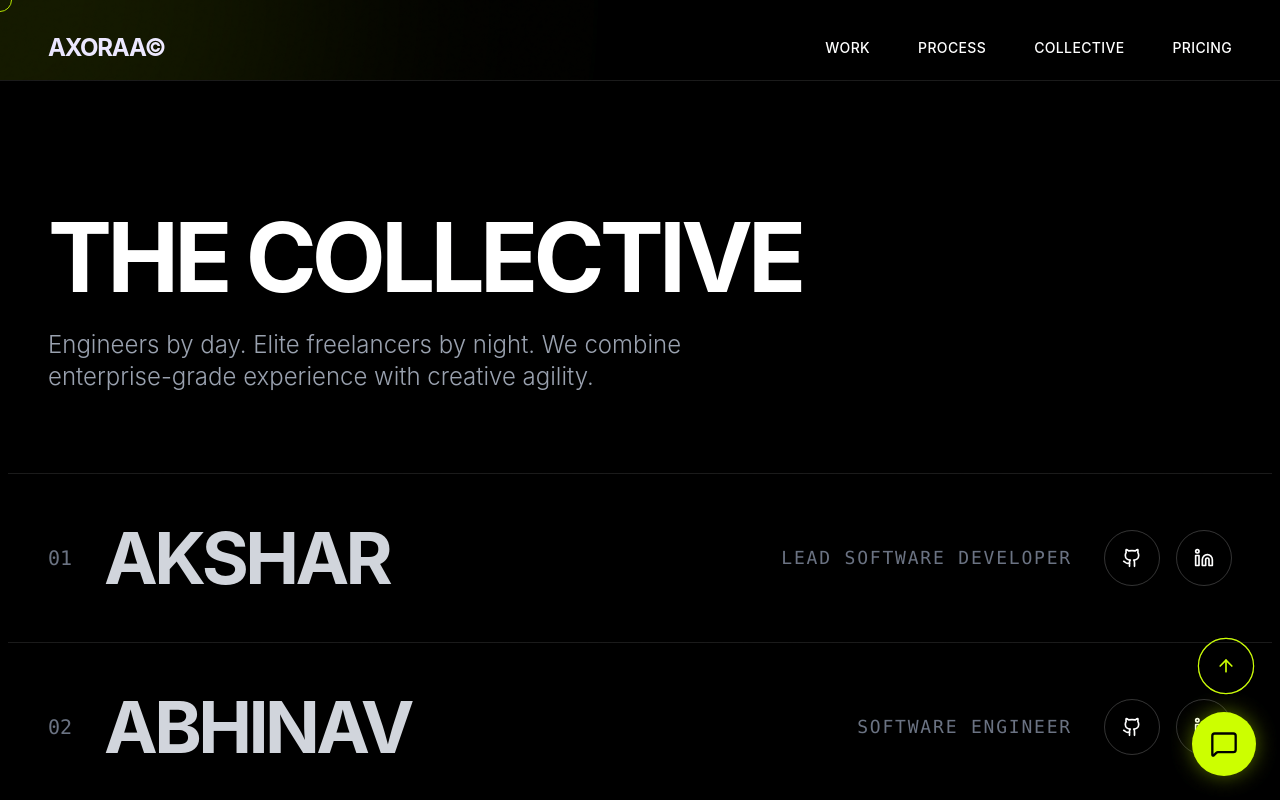
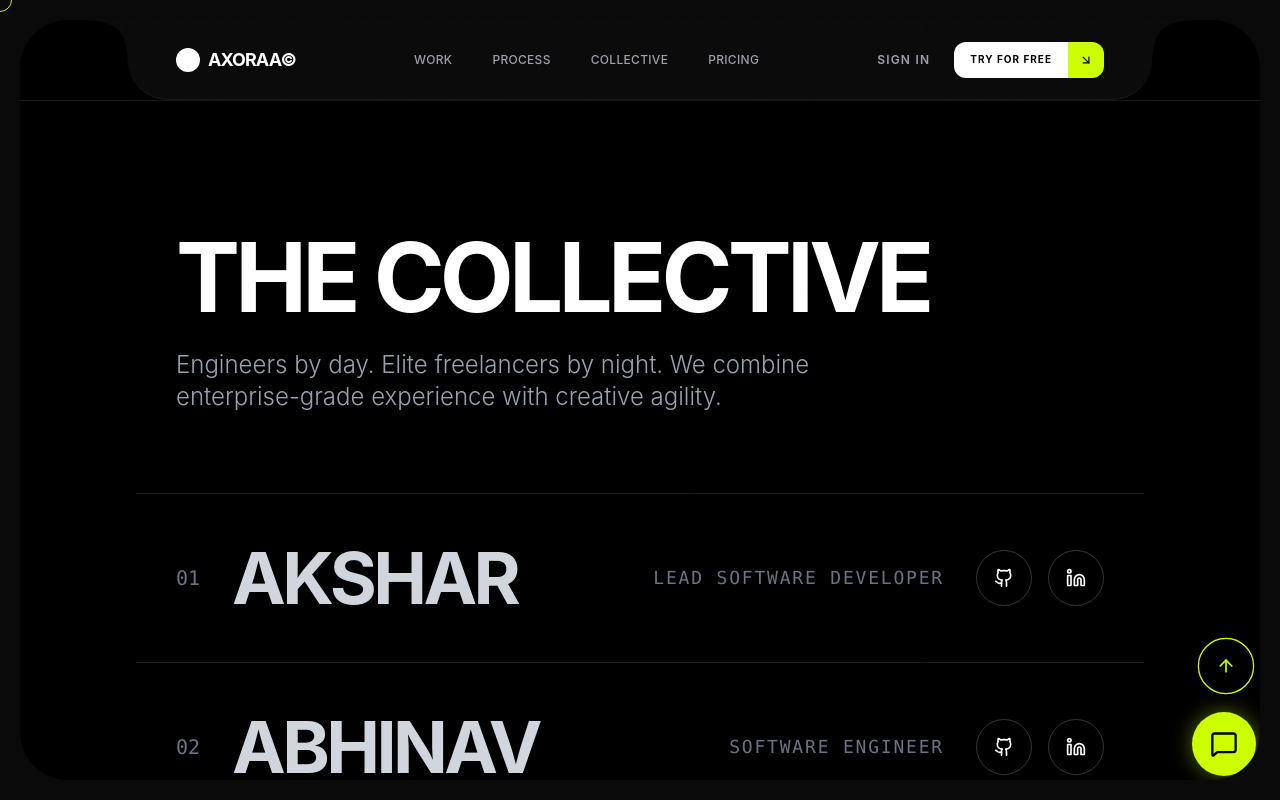
Before and after one commit to aksharkh/main1, a React (Vite) app: page /team in a window 1280 px wide. Shown: the top 800 px of the page. Built offline with nearby package versions, Linux system fonts and the light colour scheme.

Commit message:
corrected the background of the sections

```diff
--- a/src/App.tsx
+++ b/src/App.tsx
@@ -19,6 +19,7 @@ import { Analytics } from '@vercel/analytics/react';
 
 function App() {
   const [loading, setLoading] = useState(true);
+  const [preloaderUnmounted, setPreloaderUnmounted] = useState(false);
 
   // Global Mouse Tracking
   const [mousePosition, setMousePosition] = useState({ x: 0, y: 0 });
@@ -40,33 +41,55 @@ function App() {
   }, []);
 
   return (
-    <div className="min-h-screen bg-black text-white font-sans selection:bg-[#CCFF00] selection:text-black relative overflow-x-hidden">
+    <div className="min-h-screen bg-[#0a0a0a] text-white font-sans selection:bg-[#CCFF00] selection:text-black relative overflow-x-hidden">
       <Analytics />
 
-      <AnimatePresence mode="wait">
+      <AnimatePresence mode="wait" onExitComplete={() => setPreloaderUnmounted(true)}>
         {loading && <Preloader onComplete={() => setLoading(false)} />}
       </AnimatePresence>
 
       <MobileWarning />
 
+      {/* Screen Edge Bezel Frames */}
+      <div className="fixed top-0 left-0 right-0 h-3 md:h-5 bg-[#0a0a0a] z-[100] pointer-events-none" />
+      <div className="fixed bottom-0 left-0 right-0 h-3 md:h-5 bg-[#0a0a0a] z-[100] pointer-events-none" />
+      <div className="fixed top-0 bottom-0 left-0 w-3 md:w-5 bg-[#0a0a0a] z-[100] pointer-events-none" />
+      <div className="fixed top-0 bottom-0 right-0 w-3 md:w-5 bg-[#0a0a0a] z-[100] pointer-events-none" />
+
+      {/* SVG Screen Corners Masks */}
+      <svg className="fixed top-3 md:top-5 left-3 md:left-5 text-[#0a0a0a] pointer-events-none z-[100] w-8 h-8 md:w-12 md:h-12" viewBox="0 0 50 50" fill="none" xmlns="http://www.w3.org/2000/svg">
+        <path d="M50 0C22.4 0 0 22.4 0 50V0H50Z" fill="currentColor" />
+      </svg>
+      <svg className="fixed top-3 md:top-5 right-3 md:right-5 text-[#0a0a0a] pointer-events-none z-[100] w-8 h-8 md:w-12 md:h-12 rotate-90" viewBox="0 0 50 50" fill="none" xmlns="http://www.w3.org/2000/svg">
+        <path d="M50 0C22.4 0 0 22.4 0 50V0H50Z" fill="currentColor" />
+      </svg>
+      <svg className="fixed bottom-3 md:bottom-5 left-3 md:left-5 text-[#0a0a0a] pointer-events-none z-[100] w-8 h-8 md:w-12 md:h-12 -rotate-90" viewBox="0 0 50 50" fill="none" xmlns="http://www.w3.org/2000/svg">
+        <path d="M50 0C22.4 0 0 22.4 0 50V0H50Z" fill="currentColor" />
+      </svg>
+      <svg className="fixed bottom-3 md:bottom-5 right-3 md:right-5 text-[#0a0a0a] pointer-events-none z-[100] w-8 h-8 md:w-12 md:h-12 rotate-180" viewBox="0 0 50 50" fill="none" xmlns="http://www.w3.org/2000/svg">
+        <path d="M50 0C22.4 0 0 22.4 0 50V0H50Z" fill="currentColor" />
+      </svg>
+
       <CustomCursor globalMouse={mousePosition} isHovering={isHoveringGlobal} />
       <CinematicNoise />
       <GlowOrb mousePosition={mousePosition} />
-      {!loading && <ScrollProgress />}
+      {preloaderUnmounted && <ScrollProgress />}
       <ContactWidget />
 
+      {/* Centered screen content wrapper (removes outer width constraint to let section backgrounds span full bezel-width) */}
+      <div className="w-full min-h-screen bg-black relative flex flex-col pt-3 md:pt-5 pb-3 md:pb-5 px-3 md:px-5">
         <Navbar />
 
-      <main>
+        <main className="flex-1 w-full relative">
           <Routes>
-          <Route path="/" element={<Home loading={loading} />} />
+            <Route path="/" element={<Home loading={!preloaderUnmounted} />} />
             <Route path="/team" element={<TeamPage mousePosition={mousePosition} />} />
             <Route path="/pricing" element={<PricingPage />} />
           </Routes>
         </main>
 
         <Footer />
-
+      </div>
     </div>
   );
 }
--- a/src/components/layout/Navbar.tsx
+++ b/src/components/layout/Navbar.tsx
@@ -25,22 +25,35 @@ const Navbar: React.FC = () => {
 
   return (
     <>
-      <nav className="fixed top-0 w-full z-40 mix-blend-difference px-6 md:px-12 py-8 flex justify-between items-center pointer-events-none">
+      <nav className="fixed top-3 md:top-5 left-1/2 -translate-x-1/2 w-[calc(100%-1.5rem)] md:w-[calc(100%-2.5rem)] max-w-5xl z-50 bg-[#0a0a0a] rounded-b-2xl md:rounded-b-[2.5rem] shadow-2xl flex justify-between items-center px-6 md:px-12 h-16 md:h-20 border-b border-white/5">
+        {/* Left negative curve */}
+        <svg className="absolute top-0 -left-12 rotate-180 text-[#0a0a0a] pointer-events-none w-12 h-12 hidden md:block" viewBox="0 0 50 50" fill="none" xmlns="http://www.w3.org/2000/svg">
+          <path d="M0 0C0 37.3 9 50 50 50H0V0Z" fill="currentColor" />
+        </svg>
+
+        {/* Right negative curve */}
+        <svg className="absolute top-0 -right-12 rotate-90 text-[#0a0a0a] pointer-events-none w-12 h-12 hidden md:block" viewBox="0 0 50 50" fill="none" xmlns="http://www.w3.org/2000/svg">
+          <path d="M0 0C0 37.3 9 50 50 50H0V0Z" fill="currentColor" />
+        </svg>
+
+        {/* Left: Logo */}
         <Magnetic strength={0.1}>
-          <Link to="/" className="text-2xl font-bold tracking-tighter pointer-events-auto hover:text-[#CCFF00] transition-colors p-2 -m-2 text-white">
-            AXORAA©
+          <Link to="/" className="flex items-center gap-2 pointer-events-auto hover:text-[#CCFF00] transition-colors p-2 -m-2 text-white">
+            <span className="w-5 h-5 md:w-6 md:h-6 rounded-full bg-white block"></span>
+            <span className="text-base md:text-lg font-bold tracking-tighter uppercase">AXORAA©</span>
           </Link>
         </Magnetic>
 
-        <div className="hidden md:flex gap-12 font-medium tracking-wide pointer-events-auto text-sm uppercase text-white">
+        {/* Center: Links */}
+        <div className="hidden md:flex gap-10 font-medium tracking-wide pointer-events-auto text-xs uppercase text-zinc-400">
           {navItems.map((item) => (
             <Magnetic key={item.name} strength={0.1}>
               {item.isHash ? (
-                <a href={item.path} className="hover:text-[#CCFF00] transition-colors duration-300 p-2 -m-2 block">
+                <a href={item.path} className="hover:text-white transition-colors duration-300 p-2 -m-2 block">
                   {item.name}
                 </a>
               ) : (
-                <Link to={item.path} className="hover:text-[#CCFF00] transition-colors duration-300 p-2 -m-2 block">
+                <Link to={item.path} className="hover:text-white transition-colors duration-300 p-2 -m-2 block">
                   {item.name}
                 </Link>
               )}
@@ -48,11 +61,29 @@ const Navbar: React.FC = () => {
           ))}
         </div>
 
+        {/* Right: Actions */}
+        <div className="hidden md:flex items-center gap-6 pointer-events-auto">
+          <a href="#contact" className="text-xs font-semibold text-zinc-400 hover:text-white transition-colors uppercase tracking-widest">
+            Sign In
+          </a>
+          <Magnetic strength={0.15}>
+            <div className="flex items-center">
+              <a href="#contact" className="bg-white text-black px-4 py-2 rounded-l-xl text-[10px] font-bold uppercase tracking-widest hover:bg-zinc-200 transition-colors h-9 flex items-center">
+                Try for free
+              </a>
+              <span className="bg-[#CCFF00] text-black w-9 h-9 rounded-r-xl flex items-center justify-center font-bold">
+                <ArrowRight size={14} className="rotate-45" />
+              </span>
+            </div>
+          </Magnetic>
+        </div>
+
+        {/* Mobile menu button */}
         <button
           className="pointer-events-auto md:hidden bg-white/10 p-2 rounded-full backdrop-blur-md text-white"
           onClick={() => setMobileMenuOpen(true)}
         >
-          <Menu size={24} />
+          <Menu size={20} />
         </button>
       </nav>
 
--- a/src/components/sections/Expertise.tsx
+++ b/src/components/sections/Expertise.tsx
@@ -25,7 +25,7 @@ const Expertise: React.FC = () => {
         <div className="w-px h-full bg-white/5"></div>
       </div>
 
-      <div className="max-w-[1400px] mx-auto relative z-10">
+      <div className="max-w-5xl mx-auto relative z-10 px-6 md:px-12">
         <div className="grid md:grid-cols-12 gap-16 items-center">
 
           {/* Left Column (Sticky Title & Rotating Wireframe Node Graphic) */}
--- a/src/components/sections/Hero.tsx
+++ b/src/components/sections/Hero.tsx
@@ -22,12 +22,25 @@ const Hero: React.FC<HeroProps> = ({ loading }) => {
   };
 
   return (
-    <section className="min-h-screen flex flex-col justify-end pb-12 pt-28 md:pt-40 px-5 md:px-12 relative z-10 bg-gradient-to-b from-transparent to-black overflow-hidden">
+    <section className="min-h-screen flex flex-col justify-end pb-12 pt-28 md:pt-40 px-5 md:px-12 relative z-10 bg-transparent overflow-hidden">
 
-      {/* Animated Grid Background */}
-      <div className="absolute inset-0 z-0 opacity-20 pointer-events-none" style={{ backgroundImage: 'radial-gradient(#CCFF00 1px, transparent 1px)', backgroundSize: '40px 40px', maskImage: 'linear-gradient(to bottom, black 20%, transparent 100%)' }}></div>
+      {/* Background Video Loop */}
+      <div className="absolute inset-0 z-0 overflow-hidden pointer-events-none">
+        <video
+          autoPlay
+          muted
+          loop
+          playsInline
+          className="absolute inset-0 w-full h-full object-cover opacity-35"
+        >
+          <source src="https://assets.mixkit.co/videos/preview/mixkit-abstract-digital-technology-background-loop-42220-large.mp4" type="video/mp4" />
+          Your browser does not support the video tag.
+        </video>
+        {/* Dark vignette overlay for premium contrast and readability */}
+        <div className="absolute inset-0 bg-gradient-to-b from-black/80 via-black/40 to-black" />
+      </div>
 
-      <div className="max-w-[1400px] w-full mx-auto relative z-10">
+      <div className="max-w-5xl w-full mx-auto relative z-10 px-6 md:px-12">
 
         <motion.div
           initial={{ opacity: 0, y: -20 }}
--- a/src/components/sections/Philosophy.tsx
+++ b/src/components/sections/Philosophy.tsx
@@ -41,7 +41,7 @@ const Philosophy: React.FC = () => {
         PHILOSOPHY
       </div>
 
-      <div className="max-w-[1400px] mx-auto flex justify-center relative z-10">
+      <div className="max-w-5xl mx-auto flex justify-center relative z-10 px-6 md:px-12">
         <div className="max-w-5xl text-center md:text-left">
           {/* Section Indicator */}
           <div className="flex items-center gap-3 mb-8 justify-center md:justify-start">
--- a/src/components/sections/Pricing.tsx
+++ b/src/components/sections/Pricing.tsx
@@ -23,7 +23,7 @@ const Pricing: React.FC = () => {
         </motion.div>
       </div>
 
-      <div className="max-w-[1400px] mx-auto mt-16 md:mt-24">
+      <div className="max-w-5xl mx-auto mt-16 md:mt-24 px-6 md:px-12">
         <motion.div
           initial={{ opacity: 0, y: 50 }}
           whileInView={{ opacity: 1, y: 0 }}
--- a/src/components/sections/Process.tsx
+++ b/src/components/sections/Process.tsx
@@ -23,7 +23,7 @@ const Process: React.FC = () => {
         <div className="w-px h-full bg-white/5"></div>
       </div>
 
-      <div className="max-w-[1400px] mx-auto relative z-10">
+      <div className="max-w-5xl mx-auto relative z-10 px-6 md:px-12">
         <div className="flex flex-col lg:flex-row gap-16 lg:gap-32">
 
           {/* Left Column (Sticky) */}
--- a/src/components/sections/Team.tsx
+++ b/src/components/sections/Team.tsx
@@ -38,7 +38,7 @@ const Team: React.FC<TeamProps> = ({ mousePosition }) => {
         )}
       </AnimatePresence>
 
-      <div className="max-w-[1400px] mx-auto">
+      <div className="max-w-5xl mx-auto px-6 md:px-12">
         <motion.div
           initial={{ opacity: 0, y: 50 }} whileInView={{ opacity: 1, y: 0 }} viewport={{ once: true }} transition={{ duration: 1, ease: premiumEase }}
           className="mb-20"
--- a/src/components/sections/Testimonials.tsx
+++ b/src/components/sections/Testimonials.tsx
@@ -28,7 +28,7 @@ const Testimonials: React.FC = () => {
         <div className="w-px h-full bg-white/5"></div>
       </div>
 
-      <div className="max-w-[1400px] mx-auto relative z-10">
+      <div className="max-w-5xl mx-auto relative z-10 px-6 md:px-12">
 
         <motion.div
           initial={{ opacity: 0, y: 50 }}
--- a/src/components/ui/Preloader.tsx
+++ b/src/components/ui/Preloader.tsx
@@ -1,164 +1,56 @@
 import React, { useState, useEffect } from 'react';
-import { motion, AnimatePresence } from 'framer-motion';
-import { premiumEase } from '../../lib/utils';
+import { motion } from 'framer-motion';
 
 interface PreloaderProps {
   onComplete: () => void;
 }
 
-const keywords = ["STRATEGY", "CREATIVE", "DESIGN", "ENGINEERING", "ELEVATION"];
-const letters = ["A", "X", "O", "R", "A", "A"];
-const randomChars = "XYZ01@#$%&*+=-!?";
+const Preloader: React.FC<PreloaderProps> = ({ onComplete }) => {
+  const fullText = "AXORAA";
+  const [displayedText, setDisplayedText] = useState("");
+  const [showCursor, setShowCursor] = useState(true);
 
-const Preloader: React.FC<PreloaderProps> = ({ onComplete }) => {
-  const [progress, setProgress] = useState(0);
-  const [scrambledLetters, setScrambledLetters] = useState<string[]>(["_", "_", "_", "_", "_", "_"]);
-  const [keywordIndex, setKeywordIndex] = useState(0);
+  // Typing effect
+  useEffect(() => {
+    let index = 0;
+    const typingInterval = setInterval(() => {
+      if (index < fullText.length) {
+        setDisplayedText(fullText.slice(0, index + 1));
+        index++;
+      } else {
+        clearInterval(typingInterval);
+        // Pause briefly after typing is complete, then trigger unmount
+        setTimeout(onComplete, 600);
+      }
+    }, 150);
 
-  // Core Progress Tracker
-  useEffect(() => {
-    const progressInterval = setInterval(() => {
-      setProgress(prev => {
-        if (prev >= 100) {
-          clearInterval(progressInterval);
-          setTimeout(onComplete, 1400); // Allow exit animations to complete
-          return 100;
-        }
-        return prev + Math.floor(Math.random() * 8) + 2;
-      });
-    }, 50);
-
-    return () => clearInterval(progressInterval);
+    return () => clearInterval(typingInterval);
   }, [onComplete]);
 
-  // Scramble letters based on progress
+  // Blinking cursor effect
   useEffect(() => {
-    let animationFrame: number;
+    const cursorInterval = setInterval(() => {
+      setShowCursor(prev => !prev);
+    }, 400);
 
-    const scramble = () => {
-      const currentScramble = letters.map((targetLetter, index) => {
-        // As progress grows, lock in letters one by one
-        const threshold = (index / letters.length) * 90;
-        if (progress >= threshold) {
-          return targetLetter;
-        }
-        // Otherwise, render a random scrambling character
-        return randomChars[Math.floor(Math.random() * randomChars.length)];
-      });
-
-      setScrambledLetters(currentScramble);
-      animationFrame = requestAnimationFrame(scramble);
-    };
-
-    animationFrame = requestAnimationFrame(scramble);
-    return () => cancelAnimationFrame(animationFrame);
-  }, [progress]);
-
-  // Cycle keywords slowly
-  useEffect(() => {
-    const keywordInterval = setInterval(() => {
-      setKeywordIndex(prev => (prev + 1) % keywords.length);
-    }, 400);
-    return () => clearInterval(keywordInterval);
+    return () => clearInterval(cursorInterval);
   }, []);
-
-  // SVG liquid wipe morphing paths (full screen rectangle to thin curved line)
-  const initialPath = "M0 0 L100 0 L100 100 L0 100 Z";
-  const targetPath = "M0 0 L100 0 L100 0 C50 60, 50 60, 0 0 Z"; // Pulls upward with a sleek liquid curve
 
   return (
     <motion.div
-      className="fixed inset-0 z-[200] flex items-center justify-center overflow-hidden pointer-events-none"
+      initial={{ opacity: 1 }}
+      exit={{ opacity: 0 }}
+      transition={{ duration: 0.5, ease: "easeInOut" }}
+      className="fixed inset-0 z-[200] bg-black flex items-center justify-center overflow-hidden"
     >
-      {/* Morphing Liquid SVG wipe */}
-      <svg className="absolute inset-0 w-full h-full fill-black pointer-events-none" viewBox="0 0 100 100" preserveAspectRatio="none">
-        <motion.path
-          initial={{ d: initialPath }}
-          exit={{
-            d: targetPath,
-            transition: { duration: 1.1, ease: [0.76, 0, 0.24, 1] }
-          }}
-        />
-      </svg>
-
-      {/* Interactive Glowing Orb Behind Loading Text */}
-      <motion.div
-        animate={{
-          scale: [1, 1.2, 1],
-          opacity: [0.15, 0.3, 0.15],
-        }}
-        transition={{
-          duration: 3,
-          repeat: Infinity,
-          ease: "easeInOut"
-        }}
-        className="absolute w-[400px] h-[400px] rounded-full bg-[#CCFF00] filter blur-[150px] pointer-events-none z-0"
-      />
-
-      {/* Preloader Main Interface Content */}
-      <motion.div
-        exit={{
-          opacity: 0,
-          y: -80,
-          transition: { duration: 0.6, ease: premiumEase }
-        }}
-        className="w-full h-full flex flex-col justify-between p-8 md:p-16 relative z-10 text-white pointer-events-auto"
-      >
-        {/* Top bar header */}
-        <div className="flex justify-between items-center w-full font-mono text-[10px] uppercase tracking-widest text-zinc-500">
-          <div>AXORAA© Digital Agency</div>
-          <div className="flex items-center gap-2">
-            <span className="w-1.5 h-1.5 rounded-full bg-[#CCFF00] animate-ping"></span>
-            <span>SYSTEM INIT</span>
-          </div>
-        </div>
-
-        {/* Center: Glowing Scramble Text */}
-        <div className="flex flex-col items-center justify-center flex-1">
-          <div className="flex gap-4 md:gap-8 justify-center items-center mb-4">
-            {scrambledLetters.map((char, i) => (
-              <motion.span
-                key={i}
-                initial={{ opacity: 0, y: 30 }}
-                animate={{ opacity: 1, y: 0 }}
-                transition={{ delay: i * 0.08, ease: premiumEase }}
-                className={`text-6xl md:text-[8vw] font-black tracking-tighter uppercase font-sans ${char === letters[i] ? 'text-[#CCFF00] drop-shadow-[0_0_15px_rgba(204,255,0,0.4)]' : 'text-zinc-700'}`}
-              >
-                {char}
-              </motion.span>
-            ))}
-          </div>
-
-          {/* Active Keyword Cycler */}
-          <div className="h-6 overflow-hidden relative w-full flex justify-center mt-2">
-            <AnimatePresence mode="wait">
-              <motion.span
-                key={keywordIndex}
-                initial={{ y: 20, opacity: 0 }}
-                animate={{ y: 0, opacity: 1 }}
-                exit={{ y: -20, opacity: 0 }}
-                transition={{ duration: 0.35, ease: premiumEase }}
-                className="text-xs md:text-sm font-mono text-[#CCFF00] uppercase tracking-[0.25em]"
-              >
-                {keywords[keywordIndex]}
-              </motion.span>
-            </AnimatePresence>
-          </div>
-        </div>
-
-        {/* Bottom bar stats */}
-        <div className="flex justify-between items-end w-full">
-          <div className="text-zinc-500 font-mono text-xs uppercase max-w-[200px] leading-relaxed hidden sm:block">
-            Elevating digital frameworks with seamless animation physics.
-          </div>
-
-          {/* Percent Counter */}
-          <div className="text-6xl md:text-8xl font-black font-sans leading-none tracking-tighter text-white flex items-end">
-            <span className="w-[100px] text-right mr-1">{progress}</span>
-            <span className="text-xl md:text-2xl text-[#CCFF00] font-bold mb-1.5 md:mb-3">%</span>
-          </div>
-        </div>
-      </motion.div>
+      <div className="text-center font-mono">
+        <h1 className="text-4xl md:text-7xl font-bold tracking-[0.2em] text-white">
+          {displayedText}
+          <span className={`text-[#CCFF00] font-normal transition-opacity duration-100 ${showCursor ? 'opacity-100' : 'opacity-0'}`}>
+            |
+          </span>
+        </h1>
+      </div>
     </motion.div>
   );
 };
```
Lines whose indentation alone changed are shown as unchanged.
